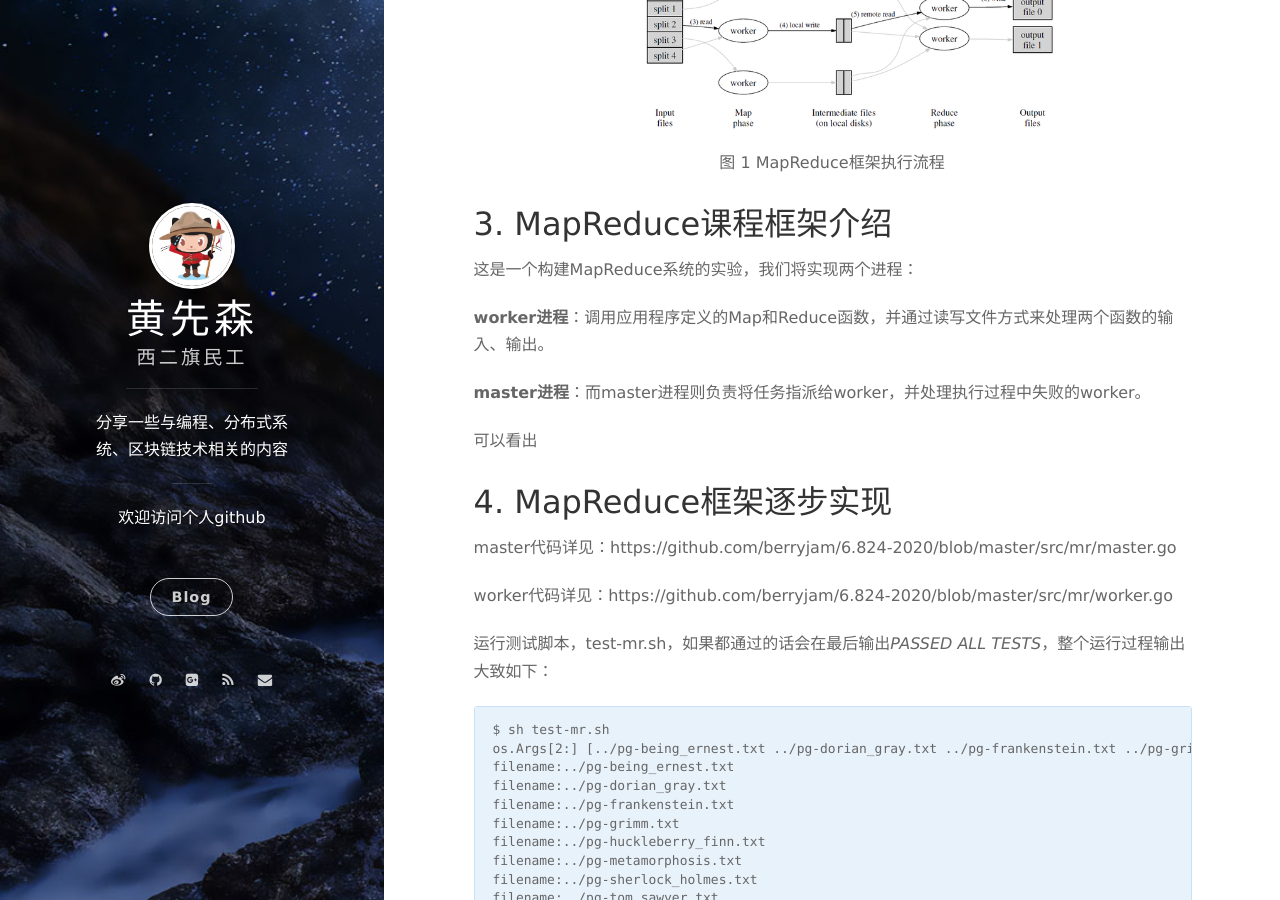
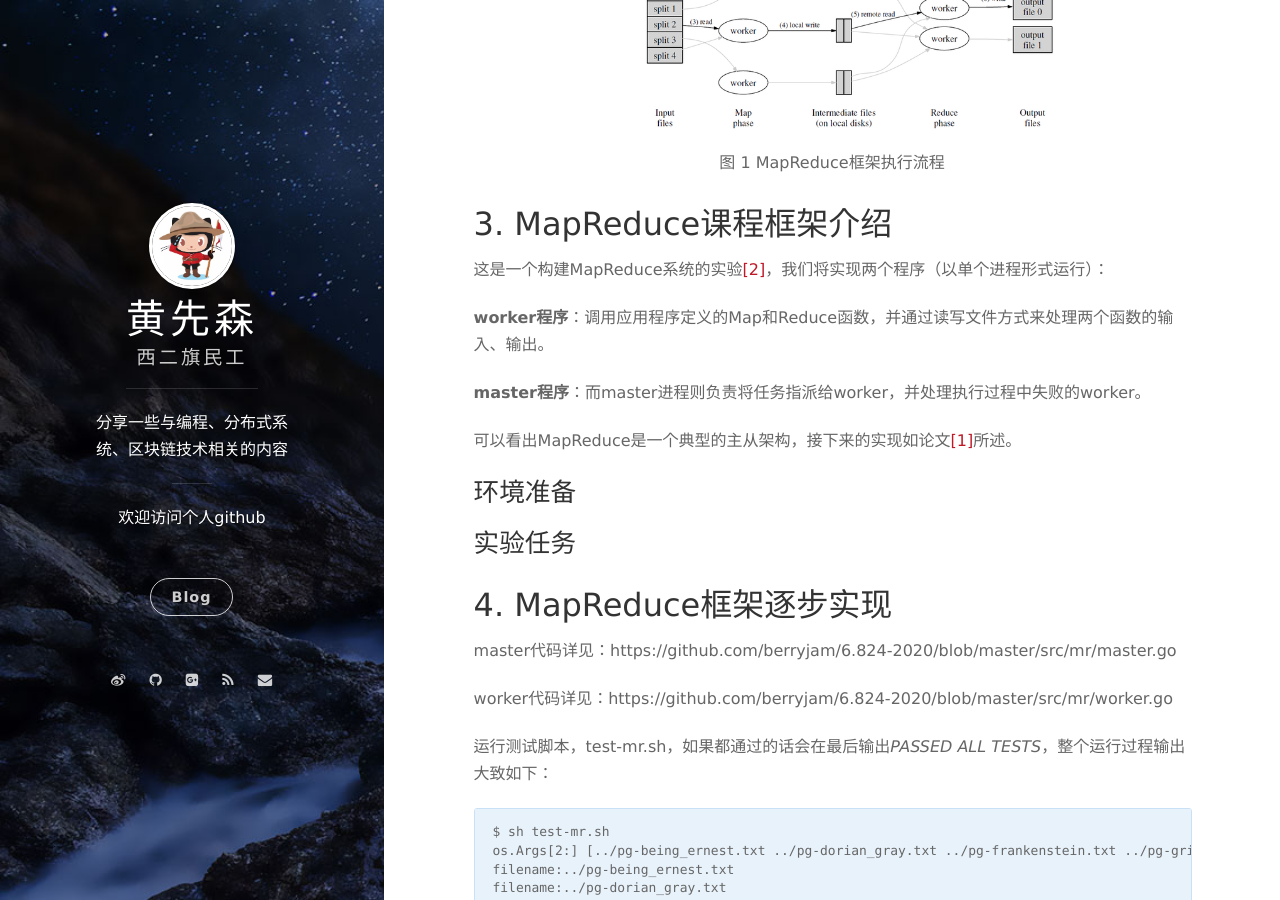
Before and after one commit to berryjam/berryjam.github.io, a Jekyll site: the page built from _posts/2020-09-12-6.824分布式系统课程系列(一):开篇&MapReduce介绍及框架实现.md, in a window 1280 px wide and 900 px high, scrolled down 3113 px. Built offline with Jekyll 4.4.1, drawn with Linux system fonts in a browser that asks for light colours; nearby versions of some CDN libraries; comment, search, counter and statistics services are not loaded; some of the changed text lies outside the part shown.

Commit message:
Update 2020-09-12-6.824分布式系统课程系列(一):开篇&MapReduce介绍及框架实现.md

```diff
--- a/_posts/2020-09-12-6.824分布式系统课程系列(一):开篇&MapReduce介绍及框架实现.md
+++ b/_posts/2020-09-12-6.824分布式系统课程系列(一):开篇&MapReduce介绍及框架实现.md
@@ -122,13 +122,19 @@ MapReduce的详细介绍可参考之前的文章[MapReduce:大数据并行计算
 
 ## 3. MapReduce课程框架介绍
 
-这是一个构建MapReduce系统的实验，我们将实现两个进程：
+这是一个构建MapReduce系统的实验[[2]](https://pdos.csail.mit.edu/6.824/labs/lab-mr.html)，我们将实现两个程序（以单个进程形式运行）：
 
-**worker进程**：调用应用程序定义的Map和Reduce函数，并通过读写文件方式来处理两个函数的输入、输出。
+**worker程序**：调用应用程序定义的Map和Reduce函数，并通过读写文件方式来处理两个函数的输入、输出。
 
-**master进程**：而master进程则负责将任务指派给worker，并处理执行过程中失败的worker。
+**master程序**：而master进程则负责将任务指派给worker，并处理执行过程中失败的worker。
 
-可以看出
+可以看出MapReduce是一个典型的主从架构，接下来的实现如论文[[1]](http://static.googleusercontent.com/media/research.google.com/zh-CN//archive/mapreduce-osdi04.pdf)所述。
+
+### 环境准备
+
+### 实验任务
+
+
 
 ## 4. MapReduce框架逐步实现
 
@@ -189,3 +195,5 @@ filename:../pg-tom_sawyer.txt
 ## 5. 参考资料
 
 [[1]](http://static.googleusercontent.com/media/research.google.com/zh-CN//archive/mapreduce-osdi04.pdf) MapReduce: Simplified Data Processing on Large Clusters
+
+[[2]](https://pdos.csail.mit.edu/6.824/labs/lab-mr.html) 6.824 Lab 1: MapReduce
```
